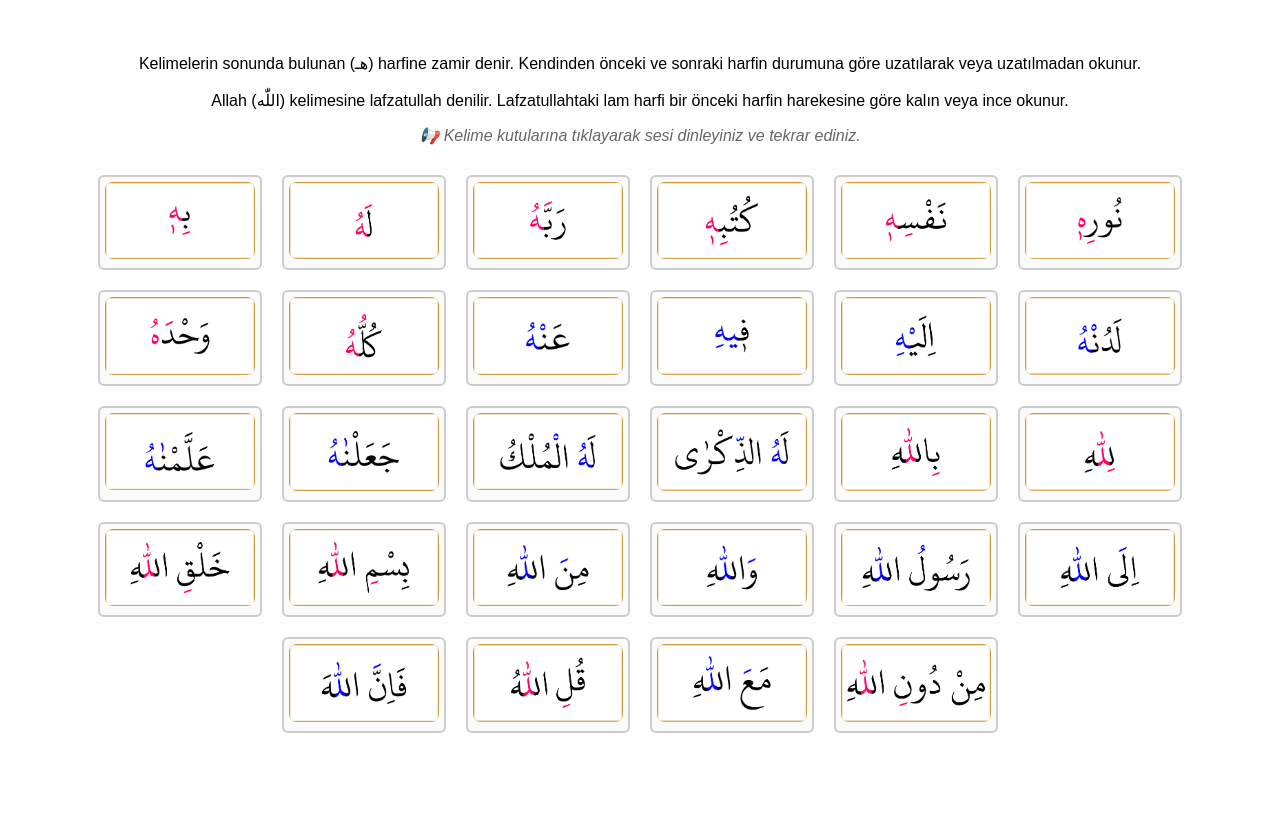
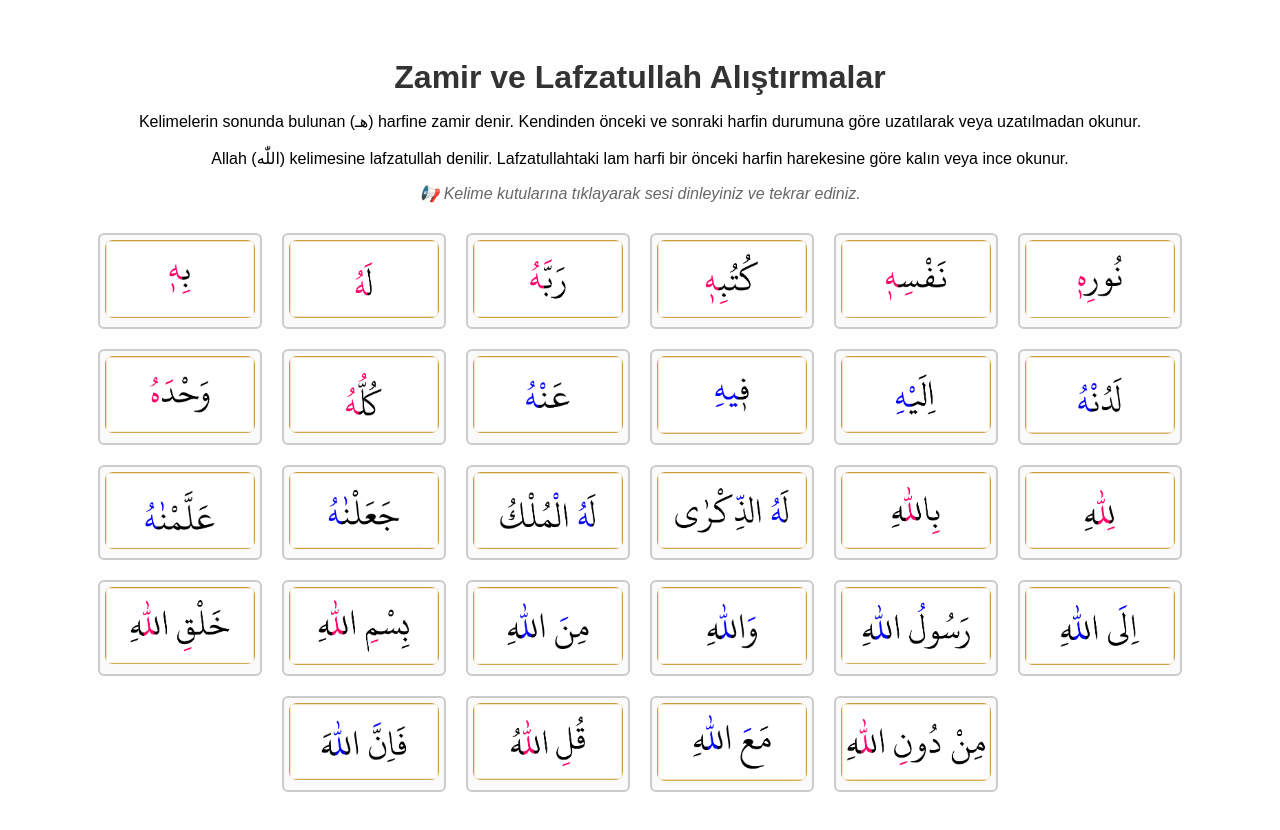
Before and after one commit to Firdevs-demir/zamir_lafzatullah, a plain HTML site: page index.html in a window 1280 px wide. Before the commit the page ends 800 px from the top, so only its background shows below. Drawn offline with Linux system fonts and the light colour scheme.

Commit message:
Update index.html

```diff
--- a/index.html
+++ b/index.html
@@ -2,9 +2,9 @@
 <html lang="tr">
 <head>
   <meta charset="UTF-8" />
-  <title>Zamir ve Lafzatullah Alıştırmalar</title>
  </head>
 <body>
+  <h1>Zamir ve Lafzatullah Alıştırmalar</h1>
   <p class="aciklama">
     Kelimelerin sonunda bulunan (هـ) harfine zamir denir. Kendinden önceki ve sonraki harfin durumuna göre uzatılarak veya uzatılmadan okunur.<br><br>
     Allah (اللّٰه) kelimesine lafzatullah denilir. Lafzatullahtaki lam harfi bir önceki harfin harekesine göre kalın veya ince okunur.
```
